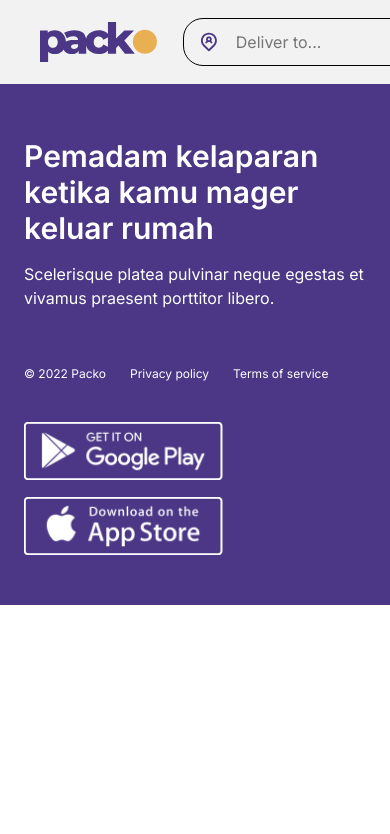
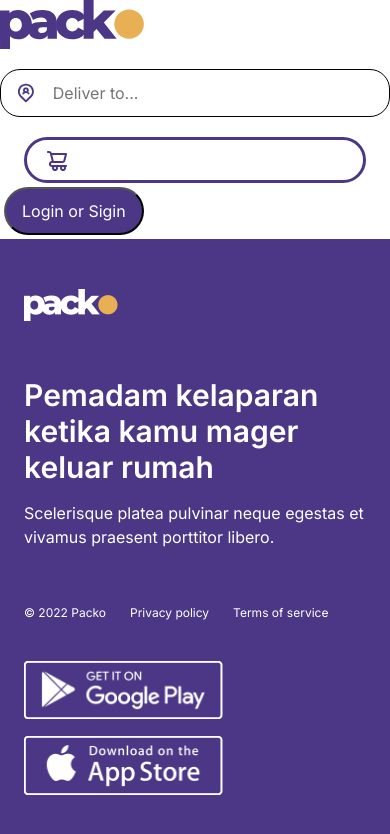
Before and after one commit to tatasulysta/packo-kelompok3, a React (Create React App) app: page / in a window 390 px wide. Shown: the top 834 px of the page. Built offline with nearby package versions, Linux system fonts and the light colour scheme.

Commit message:
change style for responsive UI

```diff
--- a/src/components/Header/styles.module.css
+++ b/src/components/Header/styles.module.css
@@ -1,18 +1,21 @@
-.header {
-  height: 84px;
+.header-top {
   width: 100%;
-  padding: 16px 40px;
   display: flex;
   align-items: center;
   justify-content: space-between;
   background: #f2f2f2;
-  overflow: hidden;
-  position: fixed;
 }
 
-.side {
+.left-side {
   display: flex;
   align-items: center;
+  padding: 16px 40px;
+}
+
+.right-side {
+  display: flex;
+  align-items: center;
+  padding: 16px 20px;
 }
 
 .packo {
@@ -42,3 +45,18 @@
   outline: none;
   margin-left: 16px;
 }
+
+@media only screen and (max-width: 768px) {
+  .left-side {
+    flex-direction: column;
+  }
+  .header-top {
+    flex-direction: column;
+  }
+  .form {
+    margin: 20px 0;
+  }
+  .form input {
+    width: 100%;
+  }
+}
```
